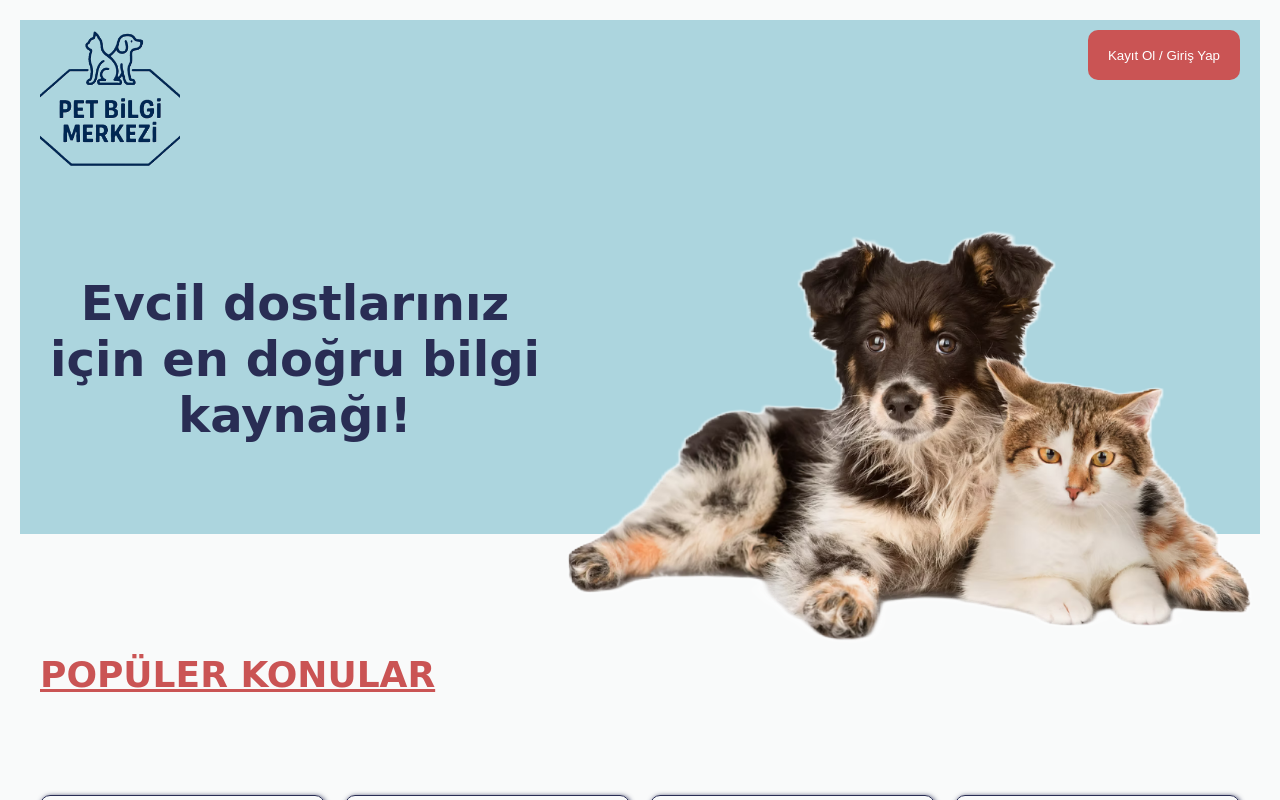
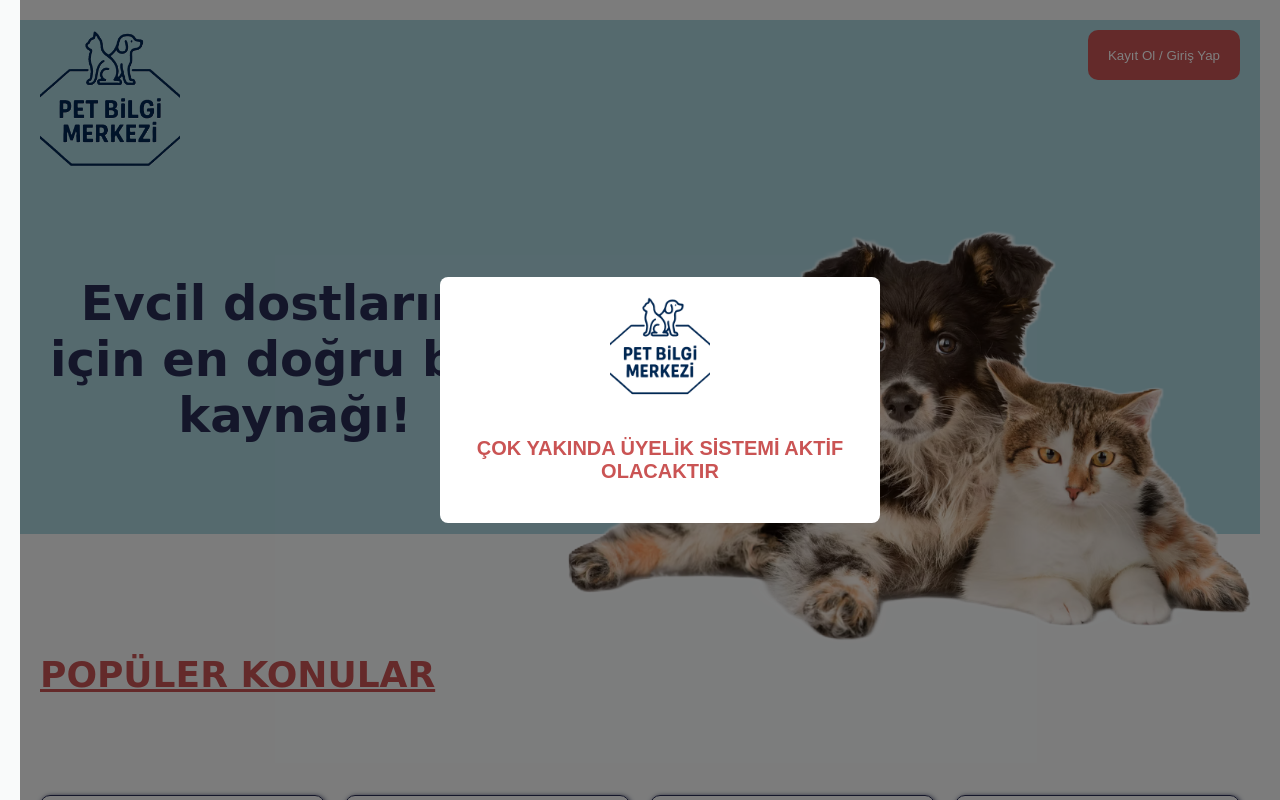
Before and after one commit to orkunkorcak/petbilgimerkezi, a React (Vite) app: page / in a window 1280 px wide. Both pictures are taken after a click on the button "Kayıt Ol / Giriş Yap". Shown: the top 800 px of the page. Built offline with nearby package versions, Linux system fonts and the light colour scheme; a web font is replaced by a local one.

Commit message:
login buton için modal eklendi

```diff
--- /dev/null
+++ b/src/components/loginModal/LoginModal.jsx
@@ -0,0 +1,34 @@
+import css from './LoginModal.module.css';
+import { useEffect } from 'react';
+
+
+const LoginModal = ({ isOpen, onClose }) => {
+  useEffect(() => {
+    const handleKeyDown = (event) => {
+      if (event.key === 'Escape') {
+        onClose();
+      }
+    };
+    if (isOpen) {
+      document.addEventListener('keydown', handleKeyDown);
+    } return () => {
+      document.removeEventListener('keydown', handleKeyDown);
+    };
+  }, [isOpen, onClose]);
+
+  const handleOverlayClick = (event) => {
+    if (event.target === event.currentTarget) {
+      onClose();
+    }
+  };
+  if (!isOpen) return null;
+  return (
+    <div className={css.modal} onClick={handleOverlayClick}>
+      <div className={css.modalContent}>
+        <img src="/images/pbm-logo.png" alt="Logo" className={css.logo} />
+        <h2 className={css.title}>ÇOK YAKINDA ÜYELİK SİSTEMİ AKTİF OLACAKTIR</h2>
+     </div>
+    </div>
+  );
+}
+export default LoginModal;
--- /dev/null
+++ b/src/components/loginModal/LoginModal.module.css
@@ -0,0 +1,28 @@
+.modal {
+    width: 100%;
+    height: 100%;
+    background-color: rgba(0, 0, 0, 0.5);
+    display: flex;
+    justify-content: center;
+    align-items: center;
+    margin: auto;
+    position: fixed;
+    top: 0;
+}
+.modalContent {
+    width: 400px;
+    background-color: white;
+    padding: 20px;
+    border-radius: 8px;
+    text-align: center;
+}
+.logo {
+    width: 100px;
+    height: auto;
+    margin-bottom: 20px;
+}
+.title {
+    font-size: 20px;
+    color: #ca5454;
+    margin-bottom: 20px;
+}
--- a/src/components/navigation/Navigation.jsx
+++ b/src/components/navigation/Navigation.jsx
@@ -1,19 +1,27 @@
 import { Link } from "react-router-dom";
 import css from "./Navigation.module.css";
-// import clsx from "clsx";
+import LoginModal from "../loginModal/LoginModal";
+import { useState } from "react";
 
 function Navigation() {
-  // const buildLinkClass = ({ isActive }) => {
-  //   return clsx(css.link, isActive && css.active);
-  //};
+  const [isLoginModalOpen, setLoginModalOpen] = useState(false);
+  const openModal = () => {
+    setLoginModalOpen(true);
+  };
+  const closeModal = () => {
+    setLoginModalOpen(false);
+  };
+
+
   return (
     <header>
       <nav className={css.navBar}>
         <Link to="/">
           <img src="/images/pbm-logo.png" alt="logo" className={css.logo} />
         </Link>
-        <button className={css.registerButton}>Kayıt Ol / Giriş Yap</button>
+        <button className={css.registerButton} onClick={openModal}>Kayıt Ol / Giriş Yap</button>
       </nav>
+      <LoginModal isOpen={isLoginModalOpen} onClose={closeModal} />
     </header>
   );
 }
```
